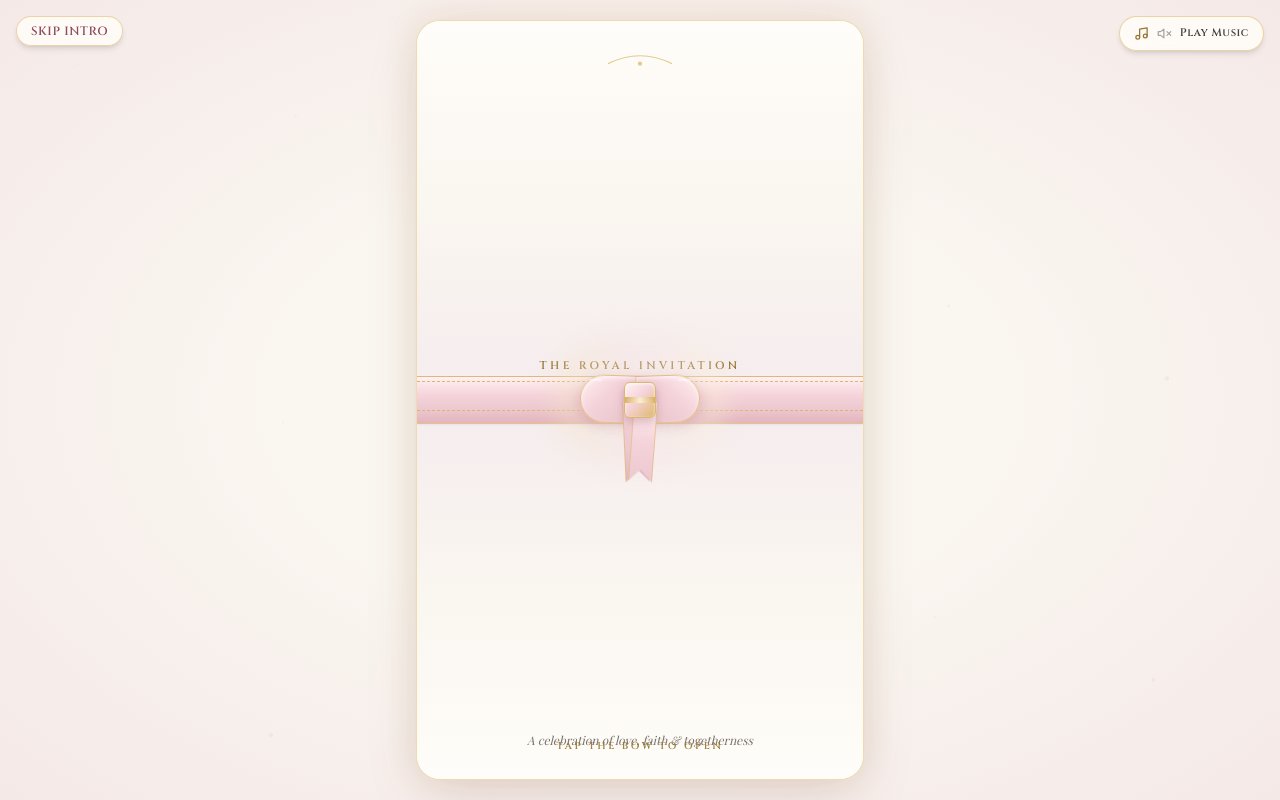
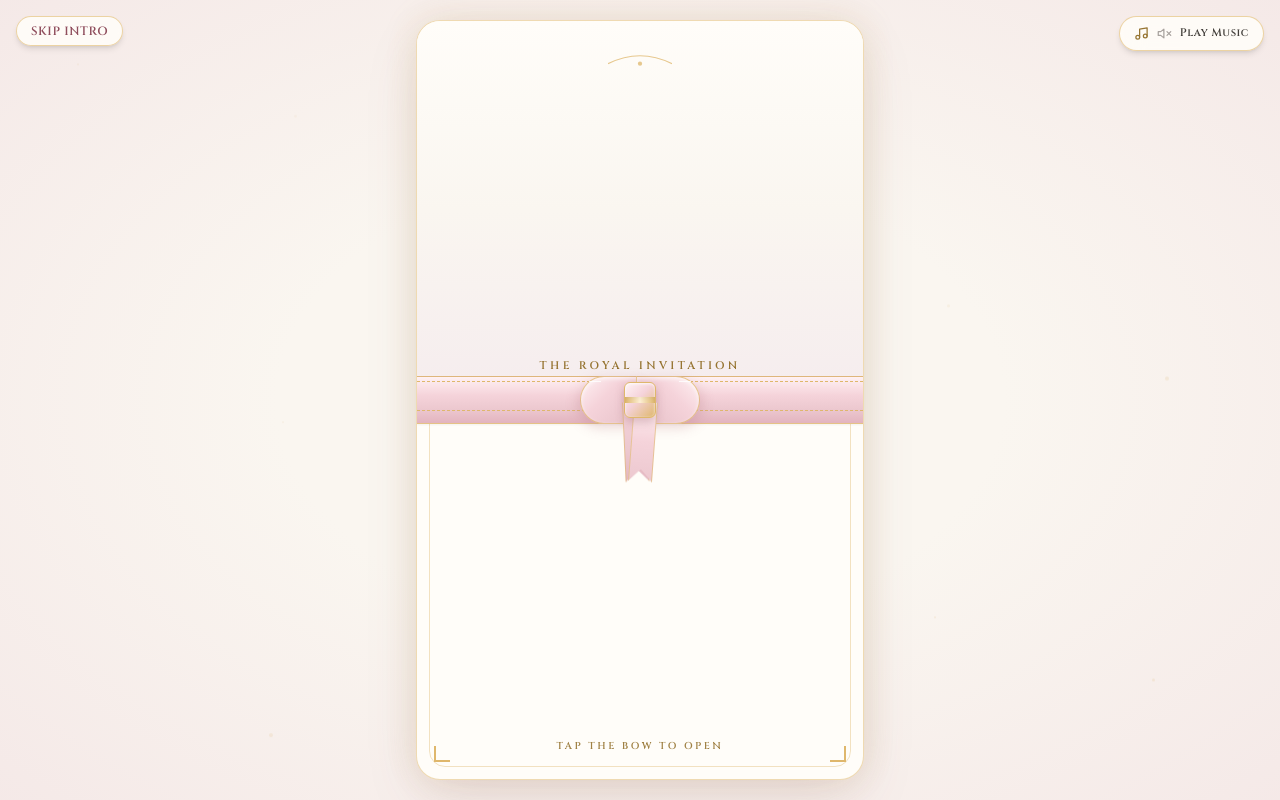
Before and after one commit to Marva-Tahir/luxury-nikah-invitation, a React (Vite) app: page / in a window 1280 px wide. Built offline with nearby package versions, Linux system fonts and the light colour scheme; a web font is replaced by a local one.

Commit message:
Apply UI refinements: bow animation static idle, remove duplicate Bismillah, add floral overlay, envelope layout fixes

```diff
--- a/src/components/EnvelopeOpening.tsx
+++ b/src/components/EnvelopeOpening.tsx
@@ -87,49 +87,7 @@ export const EnvelopeOpening: React.FC<EnvelopeOpeningProps> = ({ onComplete })
           <div className="absolute bottom-1 right-1 w-4 h-4 border-b-2 border-r-2 border-[#DFB76C]" />
         </div>
 
-        {/* INSIDE: The Emerging Pearl & Gold Bismillah Card */}
-        <motion.div
-          animate={
-            isCardEmerging
-              ? { scale: 1.02, y: -20, opacity: 1 }
-              : { scale: 0.98, opacity: 0.9 }
-          }
-          transition={{ duration: 1.1, ease: [0.25, 1, 0.5, 1] }}
-          className="absolute inset-4 sm:inset-6 rounded-2xl bg-[#FFFDF9] border-2 border-[#DFB76C] shadow-card flex flex-col items-center justify-between p-6 z-0"
-          style={{
-            backgroundImage: 'radial-gradient(circle at 50% 30%, #FFFFFF 0%, #FAF6F0 100%)',
-          }}
-        >
-          {/* Card Preview Header */}
-          <div className="text-center w-full pt-4">
-            <div className="font-arabic text-2xl sm:text-3xl text-gold-dark">
-              بِسْمِ اللَّهِ الرَّحْمَٰنِ الرَّحِيمِ
-            </div>
-            <div className="w-16 h-[1px] bg-gradient-to-r from-transparent via-[#DFB76C] to-transparent mx-auto my-3" />
-            <p className="font-cinzel text-xs tracking-[0.25em] text-[#8F4E5D] uppercase font-semibold">
-              The Nikah Invitation
-            </p>
-          </div>
-
-          {/* Couple Monogram & Names */}
-          <div className="text-center my-auto">
-            <div className="w-14 h-14 rounded-full border border-[#DFB76C] mx-auto flex items-center justify-center bg-white shadow-sm mb-3">
-              <span className="font-cinzel text-base font-bold text-gold-dark">A &amp; A</span>
-            </div>
-            <h2 className="font-script text-4xl sm:text-5xl text-rose-gold">
-              Ayesha &amp; Ahmed
-            </h2>
-            <p className="font-serif italic text-xs text-stone-500 mt-2">
-              With the blessings of Allah Almighty
-            </p>
-          </div>
-
-          <div className="flex items-center gap-1.5 text-gold-dark text-[10px] font-cinzel tracking-widest pb-2">
-            <Sparkles size={11} className="text-[#DFB76C]" />
-            <span>Clicking opens full invitation</span>
-            <Sparkles size={11} className="text-[#DFB76C]" />
-          </div>
-        </motion.div>
+{/* Bismillah preview removed */}
 
         {/* ENVELOPE GATEFOLD / CENTER DOORS (Opening from the Middle) */}
 
@@ -158,23 +116,7 @@ export const EnvelopeOpening: React.FC<EnvelopeOpeningProps> = ({ onComplete })
           </div>
         </motion.div>
 
-        {/* Bottom Flap (or Right Gate Door) */}
-        <motion.div
-          initial={{ y: 0 }}
-          animate={
-            isDoorsOpen
-              ? { y: '102%', opacity: 0 }
-              : { y: '0%', opacity: 1 }
-          }
-          transition={{ duration: 1.1, ease: [0.4, 0, 0.2, 1] }}
-          className="absolute inset-x-0 bottom-0 h-[50%] bg-gradient-to-t from-[#FFFDF9] via-[#FAF6F0] to-[#F5ECEE] z-20 shadow-md border-t border-[#DFB76C]/60 flex flex-col justify-end p-4"
-        >
-          <div className="text-center pb-3">
-            <span className="font-serif italic text-xs text-stone-500">
-              A celebration of love, faith &amp; togetherness
-            </span>
-          </div>
-        </motion.div>
+
 
         {/* HORIZONTAL SILK SATIN RIBBON BAND ACROSS THE CENTER */}
         <div className="absolute inset-x-0 top-1/2 -translate-y-1/2 z-30 pointer-events-none flex items-center justify-center">
--- a/src/components/NikahInvitation.tsx
+++ b/src/components/NikahInvitation.tsx
@@ -49,8 +49,8 @@ export const NikahInvitation: React.FC = () => {
           backgroundImage: 'radial-gradient(circle at 50% 15%, #FFFFFF 0%, #FAF6F0 60%, #F5ECDA 100%)',
         }}
       >
-        {/* Subtle Pearl Damask inside card */}
-        <div className="absolute inset-0 bg-pearl-damask opacity-30 rounded-3xl pointer-events-none" />
+        {/* Floral overlay */}
+        <div className="absolute inset-0 bg-[url('./assets/floral-pattern.svg')] bg-cover bg-center opacity-30 pointer-events-none rounded-3xl"></div>
 
         {/* Multi-layered Gold Filigree Inner Border */}
         <div className="absolute inset-2 sm:inset-3 rounded-2xl border border-[#DFB76C]/50 pointer-events-none">
@@ -71,6 +71,8 @@ export const NikahInvitation: React.FC = () => {
               textShadow: '0 1px 12px rgba(223, 183, 108, 0.45)',
             }}
           >
+        {/* Floral overlay */}
+        <div className="absolute inset-0 bg-[url('./assets/floral-pattern.svg')] bg-cover bg-center opacity-30 pointer-events-none rounded-3xl"></div>
             بِسْمِ اللَّهِ الرَّحْمَٰنِ الرَّحِيمِ
           </p>
 
@@ -202,6 +204,8 @@ export const NikahInvitation: React.FC = () => {
           transition={{ delay: 0.6, duration: 1 }}
           className="mt-8 pt-6 border-t border-dashed border-[#DFB76C]/40 text-center"
         >
+        {/* Floral overlay */}
+        <div className="absolute inset-0 bg-[url('./assets/floral-pattern.svg')] bg-cover bg-center opacity-30 pointer-events-none rounded-3xl"></div>
           <div className="inline-flex items-center gap-2 px-4 py-2 rounded-full bg-rose-blush border border-[#DFB76C]/50">
             <Heart size={13} className="text-[#C98A98] fill-[#ECC8CF]" />
             <span className="font-serif italic text-xs sm:text-sm text-[#8F4E5D] font-medium">
--- a/src/components/RibbonBow.tsx
+++ b/src/components/RibbonBow.tsx
@@ -25,15 +25,6 @@ export const RibbonBow: React.FC<RibbonBowProps> = ({ onUntie, disabled }) => {
       className="relative cursor-pointer select-none group flex items-center justify-center"
       title="Tap the Bow to Open"
     >
-      {/* Gentle breathing glow behind bow */}
-      <motion.div
-        animate={{
-          scale: [1, 1.12, 1],
-          opacity: [0.35, 0.7, 0.35],
-        }}
-        transition={{ duration: 2.8, repeat: Infinity, ease: 'easeInOut' }}
-        className="absolute -inset-4 rounded-full bg-gradient-to-r from-gold-champagne via-rose-soft to-gold-light blur-md pointer-events-none"
-      />
 
       {/* Main Bow Element */}
       <motion.div
@@ -55,7 +46,7 @@ export const RibbonBow: React.FC<RibbonBowProps> = ({ onUntie, disabled }) => {
           animate={
             isUntying
               ? { x: -45, rotate: -25, scale: 0.6, opacity: 0 }
-              : { rotate: [-2, 2, -2] }
+              : {}
           }
           transition={
             isUntying
@@ -79,7 +70,7 @@ export const RibbonBow: React.FC<RibbonBowProps> = ({ onUntie, disabled }) => {
           animate={
             isUntying
               ? { x: 45, rotate: 25, scale: 0.6, opacity: 0 }
-              : { rotate: [2, -2, 2] }
+              : {}
           }
           transition={
             isUntying
```
Also changed, not shown: src/assets/floral-pattern.svg (added).
